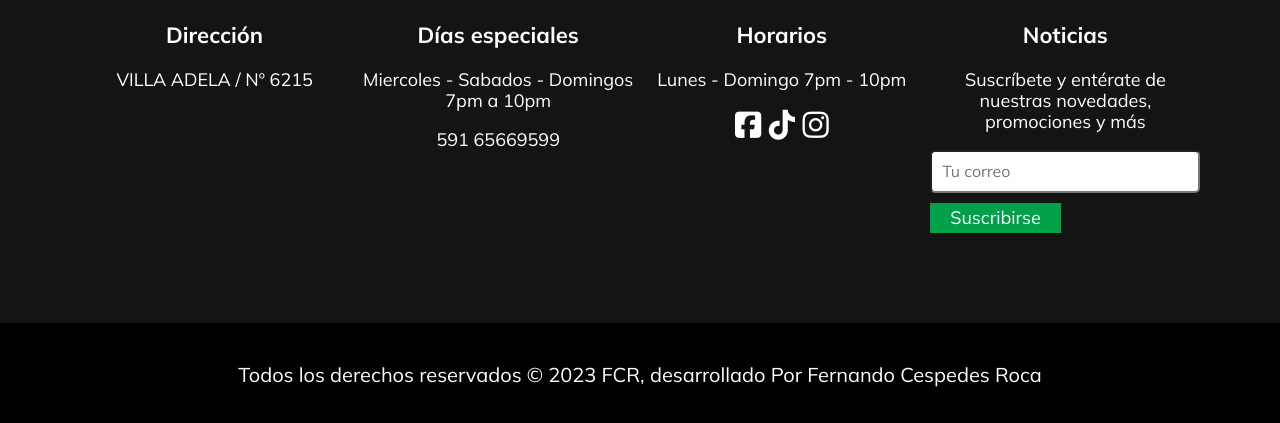
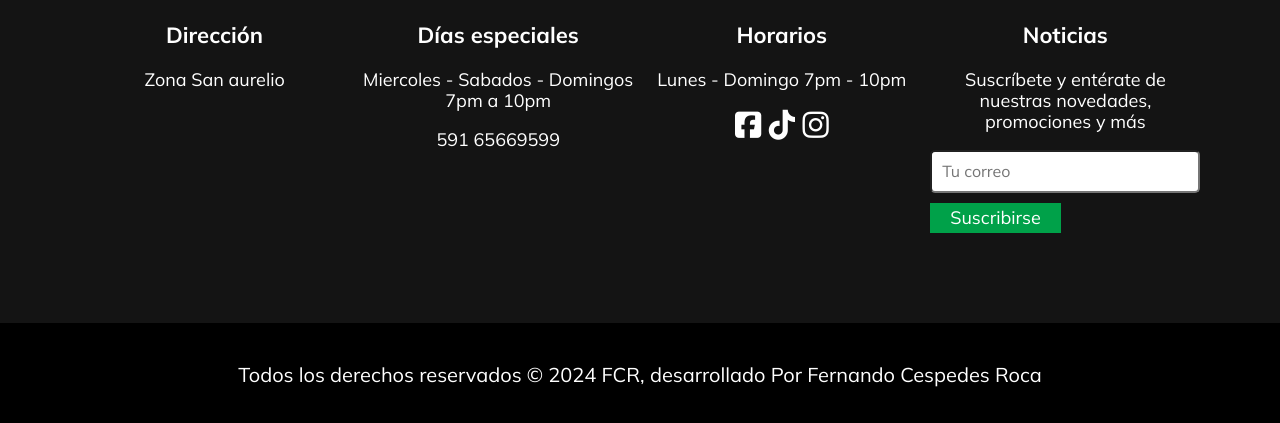
Before and after one commit to FernandoCr12/FernandoCr12.github.io, a plain HTML site: page index.html in a window 1280 px wide. Shown: the part 5410-5833 px from the top of the page. Drawn offline with Linux system fonts and the light colour scheme; a web font is replaced by a local one.

Commit message:
Update index.html

```diff
--- a/index.html
+++ b/index.html
@@ -265,7 +265,7 @@
         <div class="contenedor-piepagina contenedor">
             <div class="info">
                 <h3>Dirección</h3>
-                <p>VILLA ADELA / Nº 6215</p>
+                <p>Zona San aurelio </p>
             </div>
             <div class="info">
                 <h3>Días especiales</h3>
@@ -290,7 +290,7 @@
         </div>
     </div>
     <footer class="footer">
-        <p>Todos los derechos reservados &copy; 2023 FCR, desarrollado Por Fernando Cespedes Roca</p>
+        <p>Todos los derechos reservados &copy; 2024 FCR, desarrollado Por Fernando Cespedes Roca</p>
     </footer>
     <script src="js/app.js"></script>
 
```
